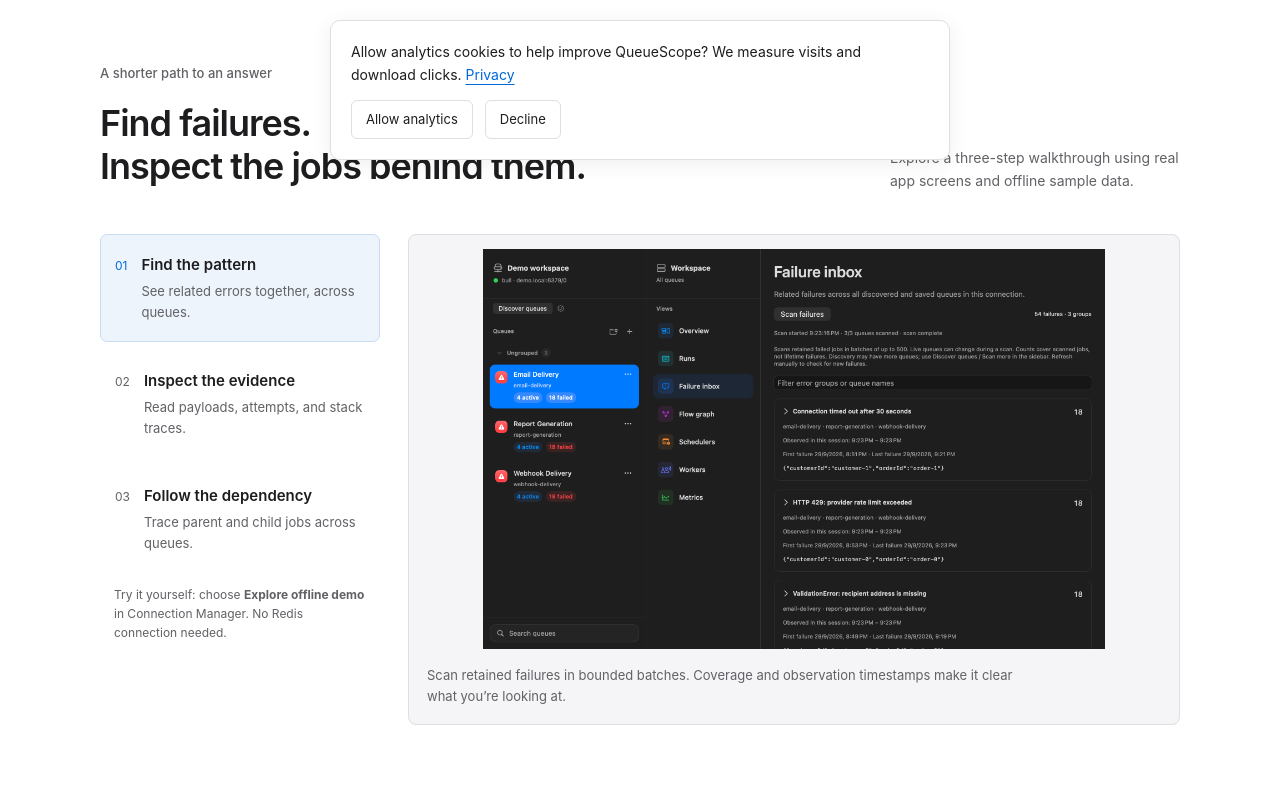
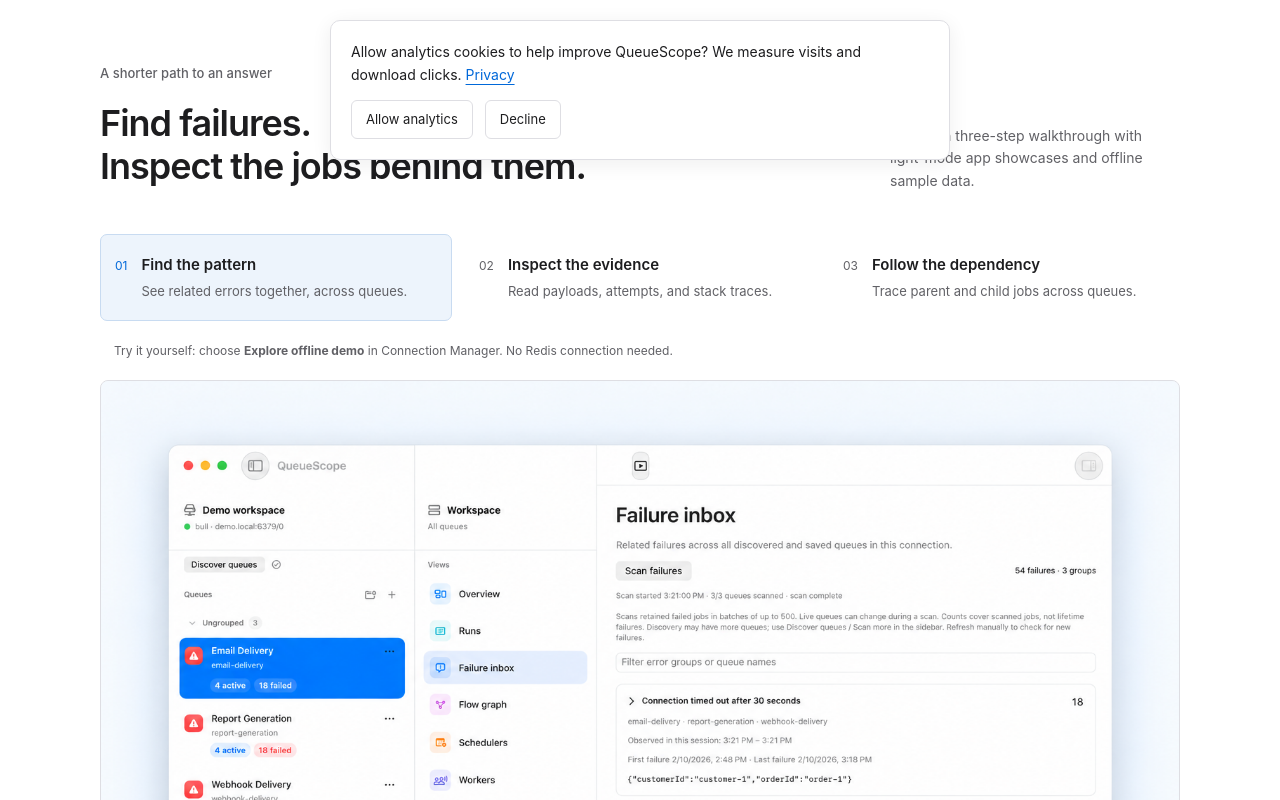
Before and after one commit to raynirola/queuescope, a plain HTML site: page site/index.html in a window 1280 px wide. Shown: the part 620-1420 px from the top of the page. Drawn offline with Linux system fonts and the light colour scheme.

Commit message:
Add spacious light app showcases

```diff
--- a/site/app.js
+++ b/site/app.js
@@ -37,15 +37,3 @@ document.getElementById("copy-install")?.addEventListener("click", async () => {
     status.textContent = "Select and copy the command above.";
   }
 });
-
-const narrowLayout = matchMedia("(max-width: 800px)");
-function updateTabOrientation() {
-  document
-    .querySelector('[role="tablist"]')
-    .setAttribute(
-      "aria-orientation",
-      narrowLayout.matches ? "horizontal" : "vertical",
-    );
-}
-updateTabOrientation();
-narrowLayout.addEventListener("change", updateTabOrientation);
--- a/site/index.html
+++ b/site/index.html
@@ -7,10 +7,10 @@
 <link rel="canonical" href="https://queuescope.app/">
 <meta property="og:title" content="QueueScope — A native dashboard for BullMQ.">
 <meta property="og:description" content="A free, native macOS dashboard for BullMQ. No dashboard server required.">
-<meta property="og:image" content="https://queuescope.app/assets/failure-inbox.png">
+<meta property="og:image" content="https://queuescope.app/assets/failure-inbox-showcase.png">
 <meta property="og:url" content="https://queuescope.app/">
 <meta property="og:type" content="website">
-<meta name="theme-color" content="#ffffff"><link rel="stylesheet" href="styles.css?v=20261002-light"><script src="analytics.js?v=20261002" defer></script><script src="app.js?v=20261002" defer></script>
+<meta name="theme-color" content="#ffffff"><link rel="stylesheet" href="styles.css?v=20261002-showcase"><script src="analytics.js?v=20261002" defer></script><script src="app.js?v=20261002-showcase" defer></script>
 </head>
 <body>
 <a class="skip" href="#main">Skip to content</a>
@@ -25,16 +25,16 @@
 <div class="proof"><span>No account required</span><span>Credentials in Keychain</span><span>Node runtime included</span><span>MIT licensed</span></div>
 </section>
 <section class="wrap section" id="tour">
-<div class="section-heading"><div><p class="eyebrow">A shorter path to an answer</p><h2>Find failures.<br>Inspect the jobs behind them.</h2></div><p>Explore a three-step walkthrough using real app screens and offline sample data.</p></div>
-<div class="tour-layout"><div class="tour-steps" role="tablist" aria-label="Product walkthrough" aria-orientation="vertical">
+<div class="section-heading"><div><p class="eyebrow">A shorter path to an answer</p><h2>Find failures.<br>Inspect the jobs behind them.</h2></div><p>Explore a three-step walkthrough with light-mode app showcases and offline sample data.</p></div>
+<div class="tour-layout"><div class="tour-steps" role="tablist" aria-label="Product walkthrough" aria-orientation="horizontal">
 <button type="button" class="step" role="tab" id="tab-0" aria-selected="true" aria-controls="panel-0" tabindex="0"><span class="step-number">01</span><span><strong>Find the pattern</strong><small>See related errors together, across queues.</small></span></button>
 <button type="button" class="step" role="tab" id="tab-1" aria-selected="false" aria-controls="panel-1" tabindex="-1"><span class="step-number">02</span><span><strong>Inspect the evidence</strong><small>Read payloads, attempts, and stack traces.</small></span></button>
 <button type="button" class="step" role="tab" id="tab-2" aria-selected="false" aria-controls="panel-2" tabindex="-1"><span class="step-number">03</span><span><strong>Follow the dependency</strong><small>Trace parent and child jobs across queues.</small></span></button>
 <p class="tour-note">Try it yourself: choose <strong>Explore offline demo</strong> in Connection Manager. No Redis connection needed.</p>
 </div><div class="tour-panels">
-<div role="tabpanel" id="panel-0" aria-labelledby="tab-0" tabindex="0"><img loading="lazy" src="assets/failure-inbox.png" width="2240" height="1440" alt="Three failure groups in the offline demo."><p>Scan retained failures in bounded batches. Coverage and observation timestamps make it clear what you’re looking at.</p></div>
-<div role="tabpanel" id="panel-1" aria-labelledby="tab-1" tabindex="0" hidden><img loading="lazy" class="inspector" src="assets/job-inspector.png" width="1000" height="1700" alt="Job inspector with sample JSON, failure reason, and stack trace."><p>Open an individual job to see the full context. On your own writable connection, retry, duplicate, promote, or remove eligible jobs.</p></div>
-<div role="tabpanel" id="panel-2" aria-labelledby="tab-2" tabindex="0" hidden><img loading="lazy" src="assets/flow-graph.png" width="2240" height="1700" alt="A sample BullMQ parent job connected to its child in the flow view."><p>Follow a blocked workflow to the child job behind it. Inspect jobs across queues without losing the thread.</p></div>
+<div role="tabpanel" id="panel-0" aria-labelledby="tab-0" tabindex="0"><img loading="lazy" src="assets/failure-inbox-showcase.png" width="1536" height="1024" alt="Three failure groups in the offline demo."><p>Scan retained failures in bounded batches. Coverage and observation timestamps make it clear what you’re looking at.</p></div>
+<div role="tabpanel" id="panel-1" aria-labelledby="tab-1" tabindex="0" hidden><img loading="lazy" src="assets/job-inspector-showcase.png" width="1536" height="1024" alt="Job inspector with sample JSON, attempts, timestamps, and job options."><p>Open an individual job to see the full context. On your own writable connection, retry, duplicate, promote, or remove eligible jobs.</p></div>
+<div role="tabpanel" id="panel-2" aria-labelledby="tab-2" tabindex="0" hidden><img loading="lazy" src="assets/flow-graph-showcase.png" width="1536" height="1024" alt="A sample BullMQ parent job connected to its child in the flow view."><p>Follow a blocked workflow to the child job behind it. Inspect jobs across queues without losing the thread.</p></div>
 </div></div>
 </section>
 <section class="wrap section"><p class="eyebrow">Built for the way you work</p><div class="features"><article><h3>Private Redis, reachable</h3><p>Connect through SSH with existing keys or an agent. Known-host checks and Redis TLS verification stay intact.</p></article><article><h3>A proper Mac app</h3><p>Native controls, light and dark appearances, local connections, and no dashboard service to run.</p></article><article><h3>Look before you act</h3><p>Start with a read-only profile. Inspect payloads and state before using BullMQ-backed job actions.</p></article></div></section>
--- a/site/styles.css
+++ b/site/styles.css
@@ -182,8 +182,13 @@ h2 {
 }
 .tour-layout {
   display: grid;
-  grid-template-columns: 280px 1fr;
-  gap: 28px;
+  grid-template-columns: 1fr;
+  gap: 20px;
+}
+.tour-steps {
+  display: grid;
+  grid-template-columns: repeat(3, 1fr);
+  gap: 12px;
 }
 .step {
   display: flex;
@@ -228,25 +233,28 @@ h2 {
   font-size: 12px;
   color: var(--muted);
   padding: 0 14px;
+  grid-column: 1 / -1;
+  margin: 0;
 }
 .tour-panels {
   background: var(--panel);
   border: 1px solid var(--line);
   border-radius: 8px;
-  padding: 14px;
+  overflow: hidden;
   min-width: 0;
 }
 .tour-panels img {
   width: 100%;
-  height: 400px;
+  height: auto;
   object-fit: contain;
   display: block;
 }
 .tour-panels p {
   color: var(--muted);
   font-size: 13px;
-  margin: 16px 4px 3px;
-  max-width: 600px;
+  margin: 0;
+  padding: 18px 24px;
+  max-width: 760px;
 }
 .features {
   display: grid;
@@ -469,9 +477,6 @@ footer nav {
     grid-column: 1/-1;
     padding: 0;
   }
-  .tour-panels img {
-    height: 340px;
-  }
   .features {
     gap: 22px;
   }
@@ -507,9 +512,6 @@ footer nav {
     border-bottom: 1px solid var(--line);
     padding-bottom: 12px;
   }
-  .tour-panels img {
-    height: 270px;
-  }
   .terminal {
     padding: 20px;
   }
```
Also changed, not shown: site/privacy.html (+1 -1 lines), site/assets/failure-inbox-showcase.png (added), site/assets/failure-inbox.png (deleted), site/assets/flow-graph-showcase.png (added), site/assets/flow-graph.png (deleted), site/assets/job-inspector-showcase.png (added), site/assets/job-inspector.png (deleted).
